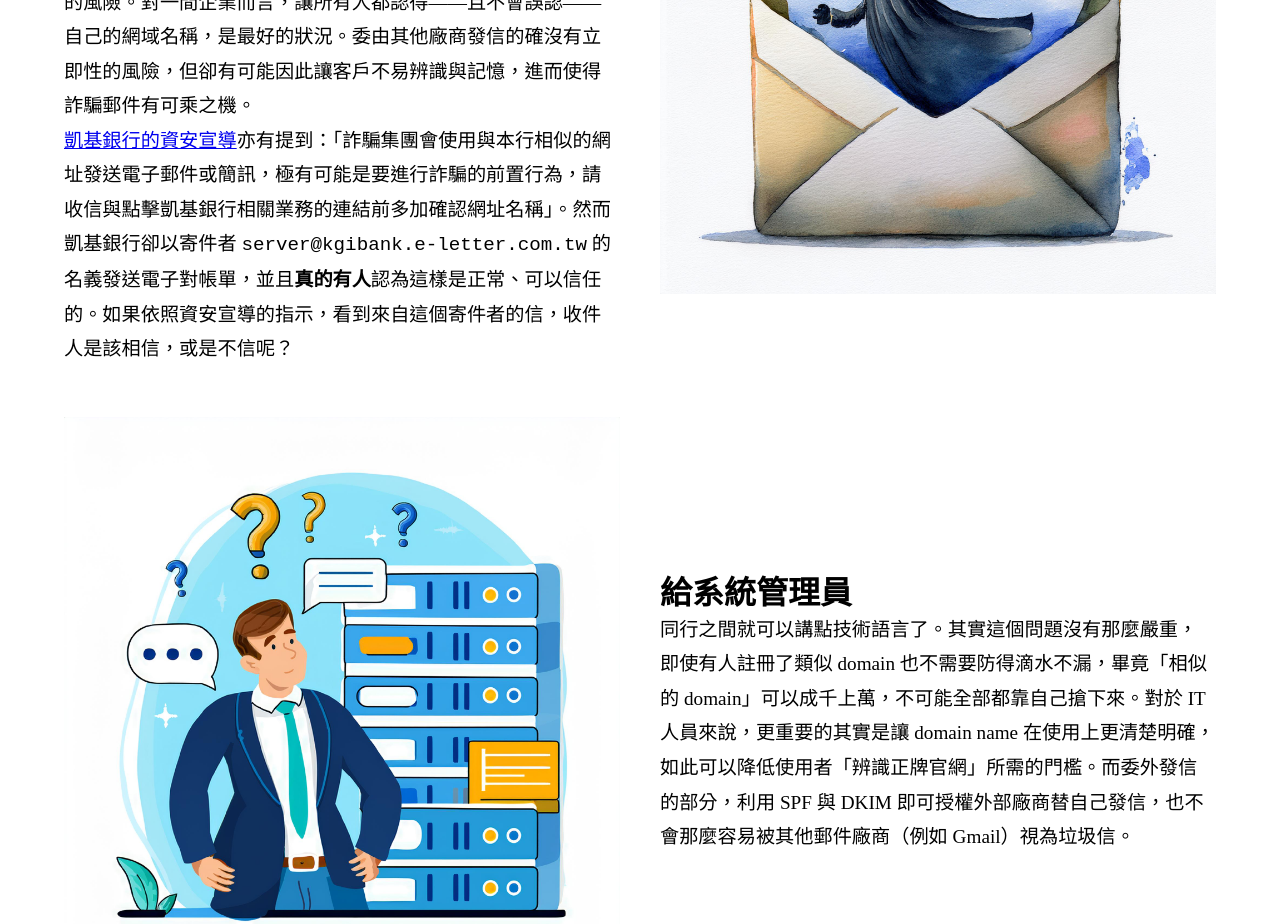
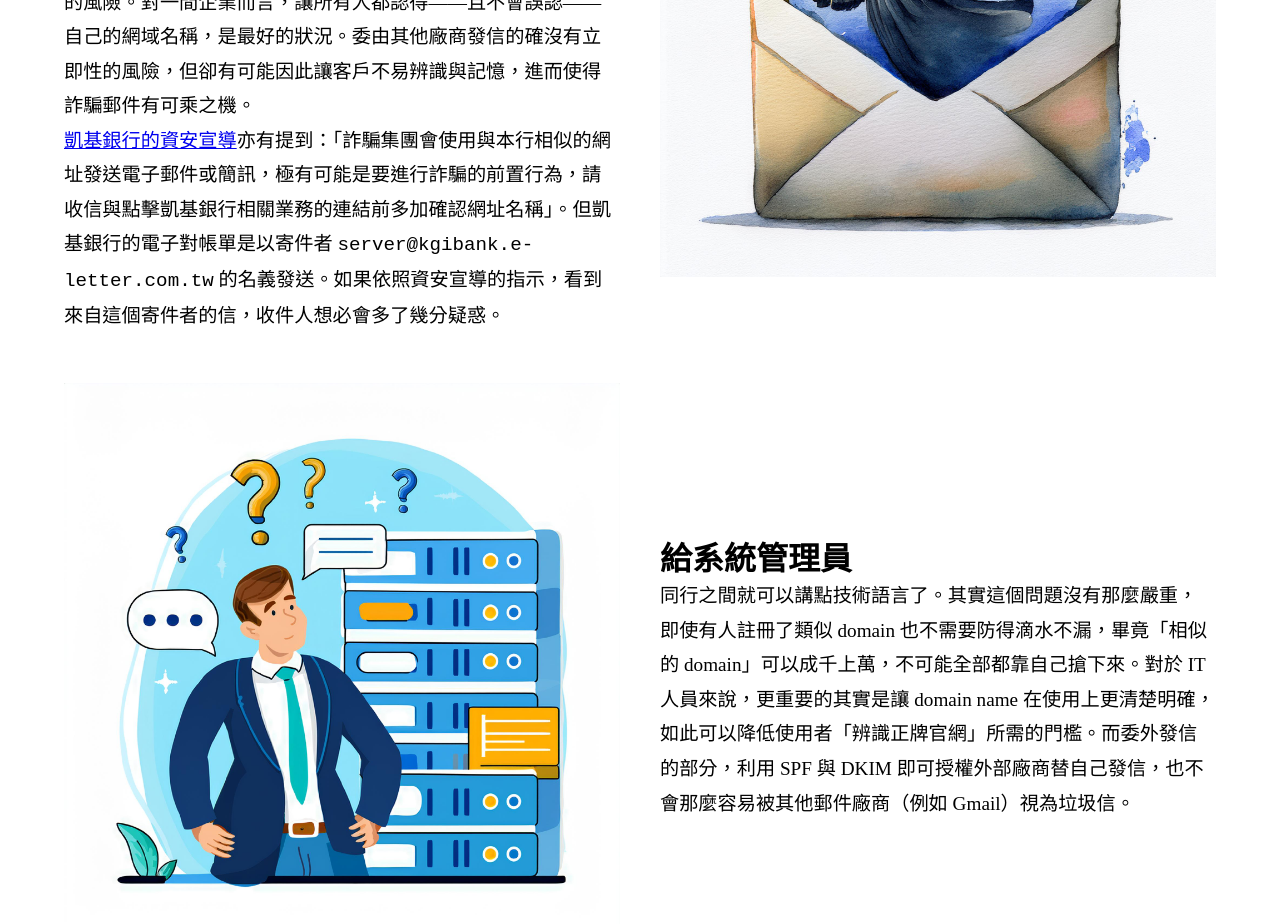
Before and after one commit to CrBoy/domain-name-scam, a plain HTML site: page index.html in a window 1280 px wide. Shown: the part 1420-2344 px from the top of the page. Drawn offline with Linux system fonts and the light colour scheme.

Commit message:
fix: 修正論述用詞

```diff
--- a/index.html
+++ b/index.html
@@ -87,7 +87,7 @@
                         事實上，發送郵件時的寄件者非自家網域名稱，確實存在被誤認的風險。對一間企業而言，讓所有人都認得——且不會誤認——自己的網域名稱，是最好的狀況。委由其他廠商發信的確沒有立即性的風險，但卻有可能因此讓客戶不易辨識與記憶，進而使得詐騙郵件有可乘之機。
                     </p>
                     <p>
-                        <a href="https://www.kgibank.com.tw/zh-tw/personal/digital-banking/internet-security">凱基銀行的資安宣導</a>亦有提到：「詐騙集團會使用與本行相似的網址發送電子郵件或簡訊，極有可能是要進行詐騙的前置行為，請收信與點擊凱基銀行相關業務的連結前多加確認網址名稱」。然而凱基銀行卻以寄件者 <code>server@kgibank.e-letter.com.tw</code> 的名義發送電子對帳單，並且<strong>真的有人</strong>認為這樣是正常、可以信任的。如果依照資安宣導的指示，看到來自這個寄件者的信，收件人是該相信，或是不信呢？
+                        <a href="https://www.kgibank.com.tw/zh-tw/personal/digital-banking/internet-security">凱基銀行的資安宣導</a>亦有提到：「詐騙集團會使用與本行相似的網址發送電子郵件或簡訊，極有可能是要進行詐騙的前置行為，請收信與點擊凱基銀行相關業務的連結前多加確認網址名稱」。但凱基銀行的電子對帳單是以寄件者 <code>server@kgibank.e-letter.com.tw</code> 的名義發送。如果依照資安宣導的指示，看到來自這個寄件者的信，收件人想必會多了幾分疑惑。
                     </p>
                 </article>
                 <div class="gallery placeholder">
```
